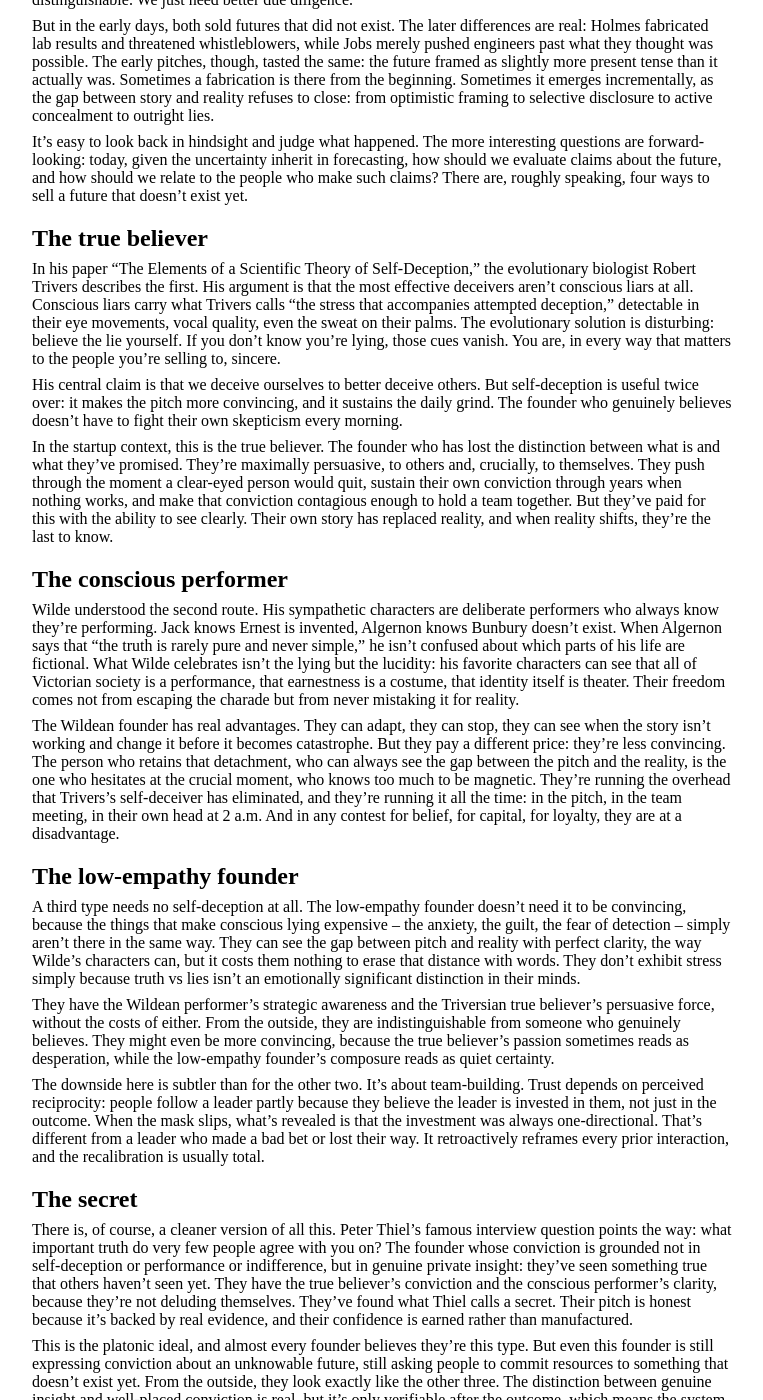
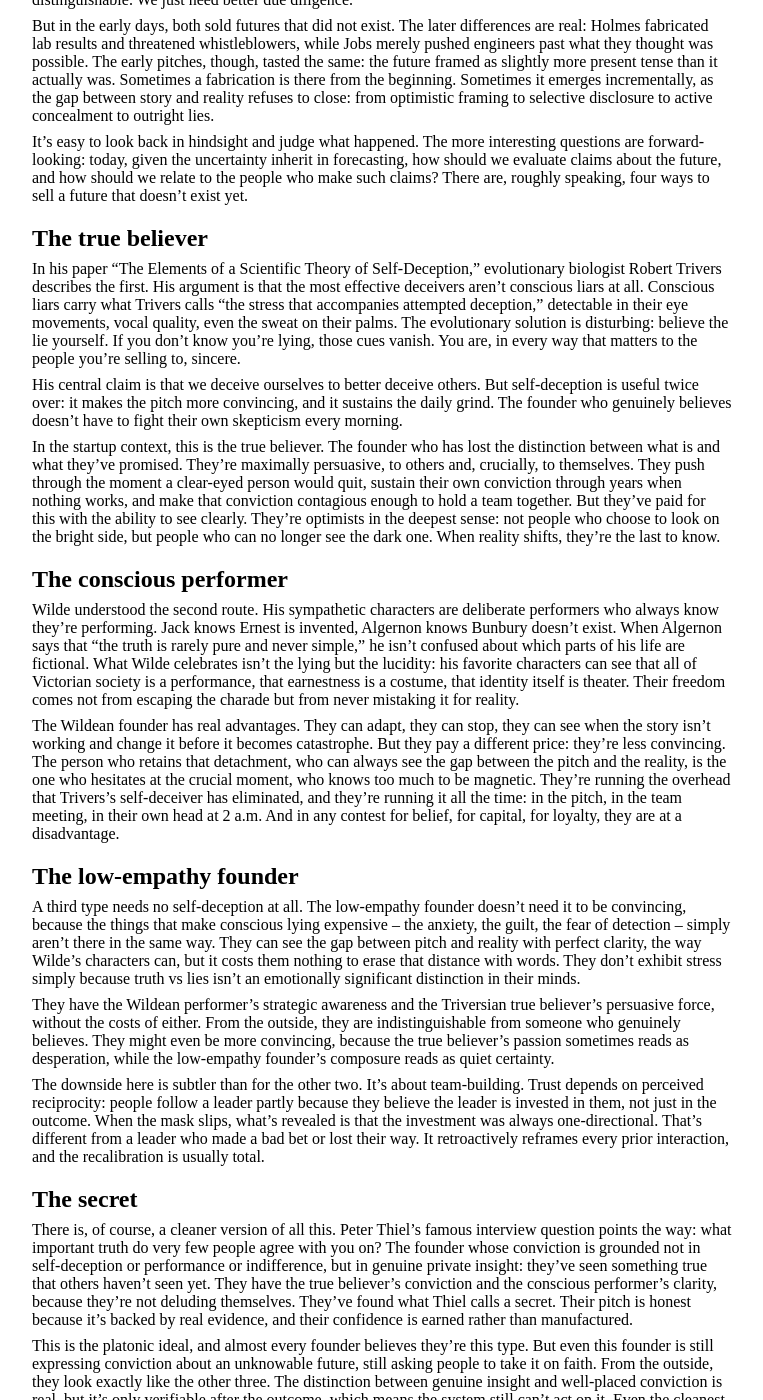
Before and after one commit to maxh/maxheinritz.com, a Jekyll site: the page built from _posts/2026-02-21-the-importance-of-being-unearnest.md, in a window 1280 px wide and 1400 px high, scrolled down 281 px. Shown: the whole window, without its empty margins (108-871 px from the left). Built offline with Jekyll 4.4.1, drawn with Linux system fonts in a browser that asks for light colours; some of the changed text lies outside the part shown.

Commit message:
clean up the language a bit

```diff
--- a/_posts/2026-02-21-the-importance-of-being-unearnest.md
+++ b/_posts/2026-02-21-the-importance-of-being-unearnest.md
@@ -14,11 +14,11 @@
 
 ## The true believer
 
-In his paper "The Elements of a Scientific Theory of Self-Deception," the evolutionary biologist Robert Trivers describes the first. His argument is that the most effective deceivers aren't conscious liars at all. Conscious liars carry what Trivers calls "the stress that accompanies attempted deception," detectable in their eye movements, vocal quality, even the sweat on their palms. The evolutionary solution is disturbing: believe the lie yourself. If you don't know you're lying, those cues vanish. You are, in every way that matters to the people you're selling to, sincere.
+In his paper "The Elements of a Scientific Theory of Self-Deception," evolutionary biologist Robert Trivers describes the first. His argument is that the most effective deceivers aren't conscious liars at all. Conscious liars carry what Trivers calls "the stress that accompanies attempted deception," detectable in their eye movements, vocal quality, even the sweat on their palms. The evolutionary solution is disturbing: believe the lie yourself. If you don't know you're lying, those cues vanish. You are, in every way that matters to the people you're selling to, sincere.
 
 His central claim is that we deceive ourselves to better deceive others. But self-deception is useful twice over: it makes the pitch more convincing, and it sustains the daily grind. The founder who genuinely believes doesn't have to fight their own skepticism every morning.
 
-In the startup context, this is the true believer. The founder who has lost the distinction between what is and what they've promised. They're maximally persuasive, to others and, crucially, to themselves. They push through the moment a clear-eyed person would quit, sustain their own conviction through years when nothing works, and make that conviction contagious enough to hold a team together. But they've paid for this with the ability to see clearly. Their own story has replaced reality, and when reality shifts, they're the last to know.
+In the startup context, this is the true believer. The founder who has lost the distinction between what is and what they've promised. They're maximally persuasive, to others and, crucially, to themselves. They push through the moment a clear-eyed person would quit, sustain their own conviction through years when nothing works, and make that conviction contagious enough to hold a team together. But they've paid for this with the ability to see clearly. They're optimists in the deepest sense: not people who choose to look on the bright side, but people who can no longer see the dark one. When reality shifts, they're the last to know.
 
 ## The conscious performer
 
@@ -38,7 +38,7 @@
 
 There is, of course, a cleaner version of all this. Peter Thiel's famous interview question points the way: what important truth do very few people agree with you on? The founder whose conviction is grounded not in self-deception or performance or indifference, but in genuine private insight: they've seen something true that others haven't seen yet. They have the true believer's conviction and the conscious performer's clarity, because they're not deluding themselves. They've found what Thiel calls a secret. Their pitch is honest because it's backed by real evidence, and their confidence is earned rather than manufactured.
 
-This is the platonic ideal, and almost every founder believes they're this type. But even this founder is still expressing conviction about an unknowable future, still asking people to commit resources to something that doesn't exist yet. From the outside, they look exactly like the other three. The distinction between genuine insight and well-placed conviction is real, but it's only verifiable after the outcome, which means the system still can't act on it. Even the cleanest category collapses back into timing.
+This is the platonic ideal, and almost every founder believes they're this type. But even this founder is still expressing conviction about an unknowable future, still asking people to take it on faith. From the outside, they look exactly like the other three. The distinction between genuine insight and well-placed conviction is real, but it's only verifiable after the outcome, which means the system still can't act on it. Even the cleanest category collapses back into timing.
 
 ## The ratchet
 
```
